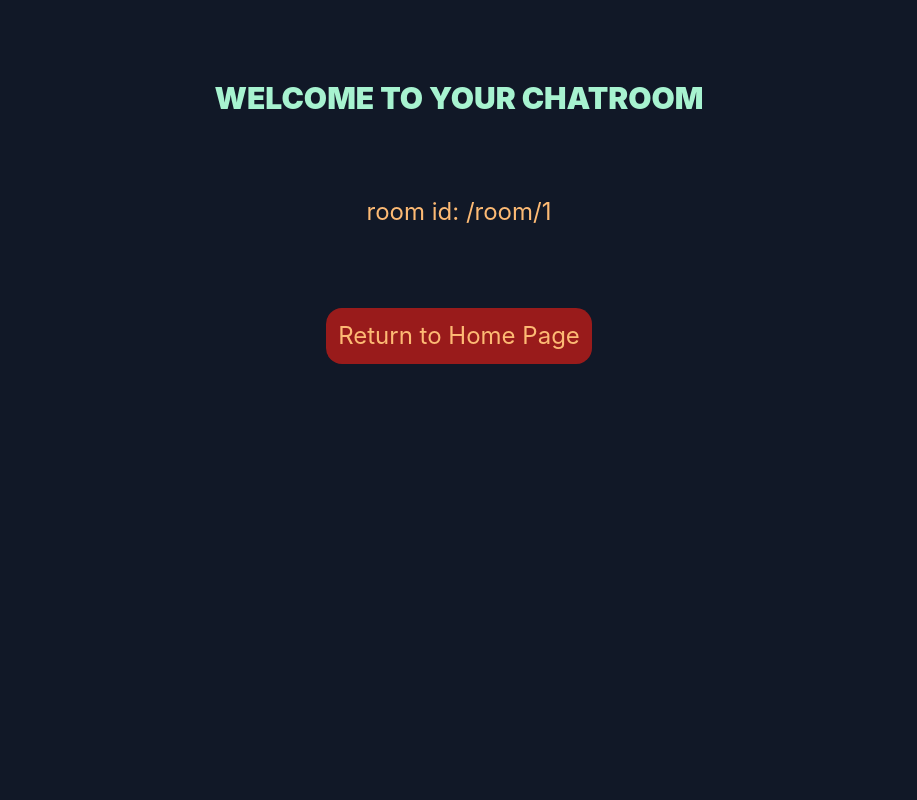
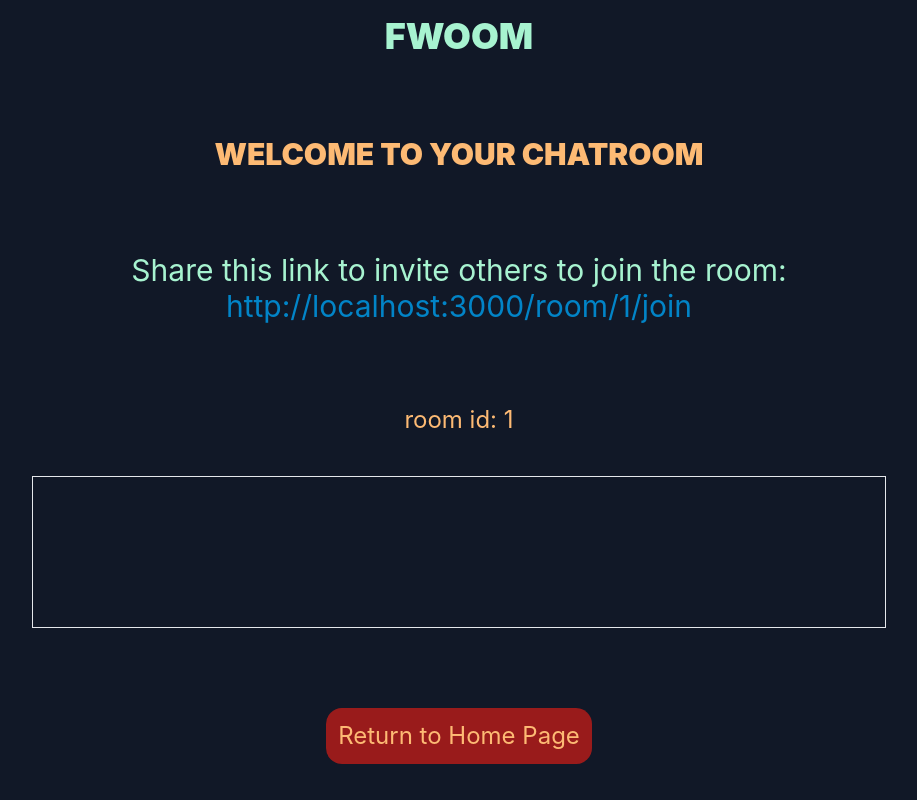
Before and after one commit to lucywho/fwoom, a Next.js app: page /room/1 in a window 1280 px wide. Shown: the whole page, without its empty margins (181-1098 px from the left). Built offline with nearby package versions, Linux system fonts and the light colour scheme.

Commit message:
adds video link to first user

```diff
--- a/components/Header.js
+++ b/components/Header.js
@@ -1,11 +1,22 @@
 import Head from "next/head"
+import { useRouter } from "next/router"
 
 export default function Header() {
+    const router = useRouter()
     return (
-        <Head>
-            <title>Fwoom</title>
-            <meta name="description" content="2 person video calling" />
-            <link rel="icon" href="/tv.ico" />
-        </Head>
+        <>
+            <Head>
+                <title>Fwoom</title>
+                <meta name="description" content="2 person video calling" />
+                <link rel="icon" href="/tv.ico" />
+            </Head>
+            <header className="mt-4 text-emerald-200 font-black text-center text-4xl uppercase">
+                {router.asPath === "/" ? (
+                    <h1>welcome to Fwoom</h1>
+                ) : (
+                    <h1>fwoom</h1>
+                )}
+            </header>
+        </>
     )
 }
--- a/pages/index.js
+++ b/pages/index.js
@@ -3,20 +3,13 @@ import Router from "next/router"
 export default function Home() {
     return (
         <>
-            <h1
-                className="mt-20 text-center
-    text-4xl uppercase text-emerald-200 font-black"
-            >
-                Welcome to Fwoom
-            </h1>
-
             <button
                 className=" block mx-auto text-orange-300 bg-red-800 hover:text-red-800 hover:bg-orange-300 p-3 rounded-2xl mt-20 text-2xl "
                 onClick={() => {
                     Router.push(`/room/${crypto.randomUUID().split("-")[0]}`)
                 }}
             >
-                Create a new chat room
+                create a new chat room
             </button>
         </>
     )
--- a/pages/room/[id].js
+++ b/pages/room/[id].js
@@ -1,21 +1,64 @@
+import Script from "next/script"
+import { useRouter } from "next/router"
+
 import Gohome from "components/Gohome"
 
 export default function Room() {
-    let chatroom
-
-    if (typeof window !== "undefined") {
-        chatroom = window.location.pathname.slice(-8)
-    }
+    const router = useRouter()
+    const { id } = router.query
 
     return (
         <>
-            <h1 className="mt-20 text-center text-3xl uppercase font-black text-emerald-200">
-                Welcome to your chatroom
+            <Script
+                src="https://unpkg.com/peerjs@1.4.5/dist/peerjs.min.js"
+                onLoad={async () => {
+                    const peer = new Peer(`room-${id}-first`)
+
+                    const localStream =
+                        await navigator.mediaDevices.getUserMedia({
+                            video: true,
+                            audio: true,
+                        })
+
+                    document.querySelector("video#local").srcObject =
+                        localStream
+
+                    peer.on("call", (call) => {
+                        call.answer(localStream)
+                        call.on("stream", (remoteStream) => {
+                            document.querySelector("video#remote").srcObject =
+                                remoteStream
+                        })
+                    })
+                }}
+            />
+            <h1 className="mt-20 text-center text-3xl uppercase font-black text-orange-300">
+                welcome to your chatroom
             </h1>
-            <div className="mt-20 text-center text-2xl  text-orange-300">
-                room id: {chatroom}
+            <p className="mt-20 mb-20 text-center text-3xl text-emerald-200">
+                Share this link to invite others to join the room: <br />
+                <a
+                    className="text-sky-600 hover:underline"
+                    href={`/room/${id}/join`}
+                >
+                    http://localhost:3000/room/{id}/join
+                </a>
+            </p>
+            <div className="mt-4 text-center text-2xl  text-orange-300">
+                room id: {id}
             </div>
+            <div className="mt-10 flex border w-2/3 mx-auto">
+                <video id="local" autoPlay playsInline muted></video>
+                <video id="remote" autoPlay playsInline></video>
+            </div>
+
             <Gohome />
         </>
     )
 }
+
+export async function getServerSideProps(context) {
+    return {
+        props: {},
+    }
+}
--- /dev/null
+++ b/pages/room/[id]/join.js
@@ -0,0 +1,9 @@
+export default function Join() {
+    return (
+        <>
+            <h1 className="mt-20 mb-20 text-center text-3xl uppercase font-black text-orange-300">
+                invitation
+            </h1>
+        </>
+    )
+}
--- a/styles/globals.css
+++ b/styles/globals.css
@@ -11,7 +11,6 @@ body {
     margin: 0;
     font-family: -apple-system, BlinkMacSystemFont, Segoe UI, Roboto, Oxygen,
         Ubuntu, Cantarell, Fira Sans, Droid Sans, Helvetica Neue, sans-serif;
-    background: var(--zinc-900);
 }
 
 a {
@@ -21,6 +20,7 @@ a {
 
 * {
     box-sizing: border-box;
+    background: var(--zinc-900);
 }
 
 .button {
```
